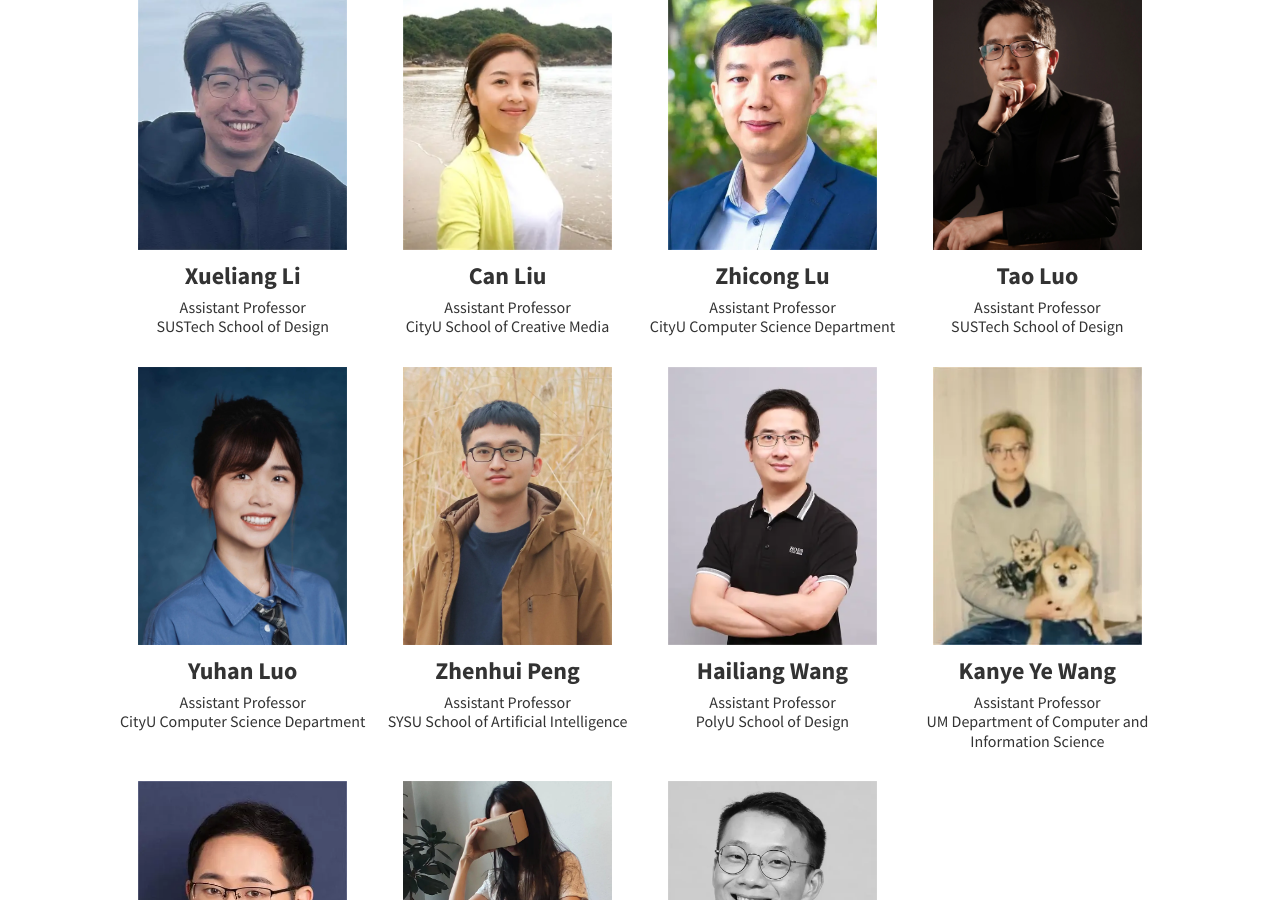
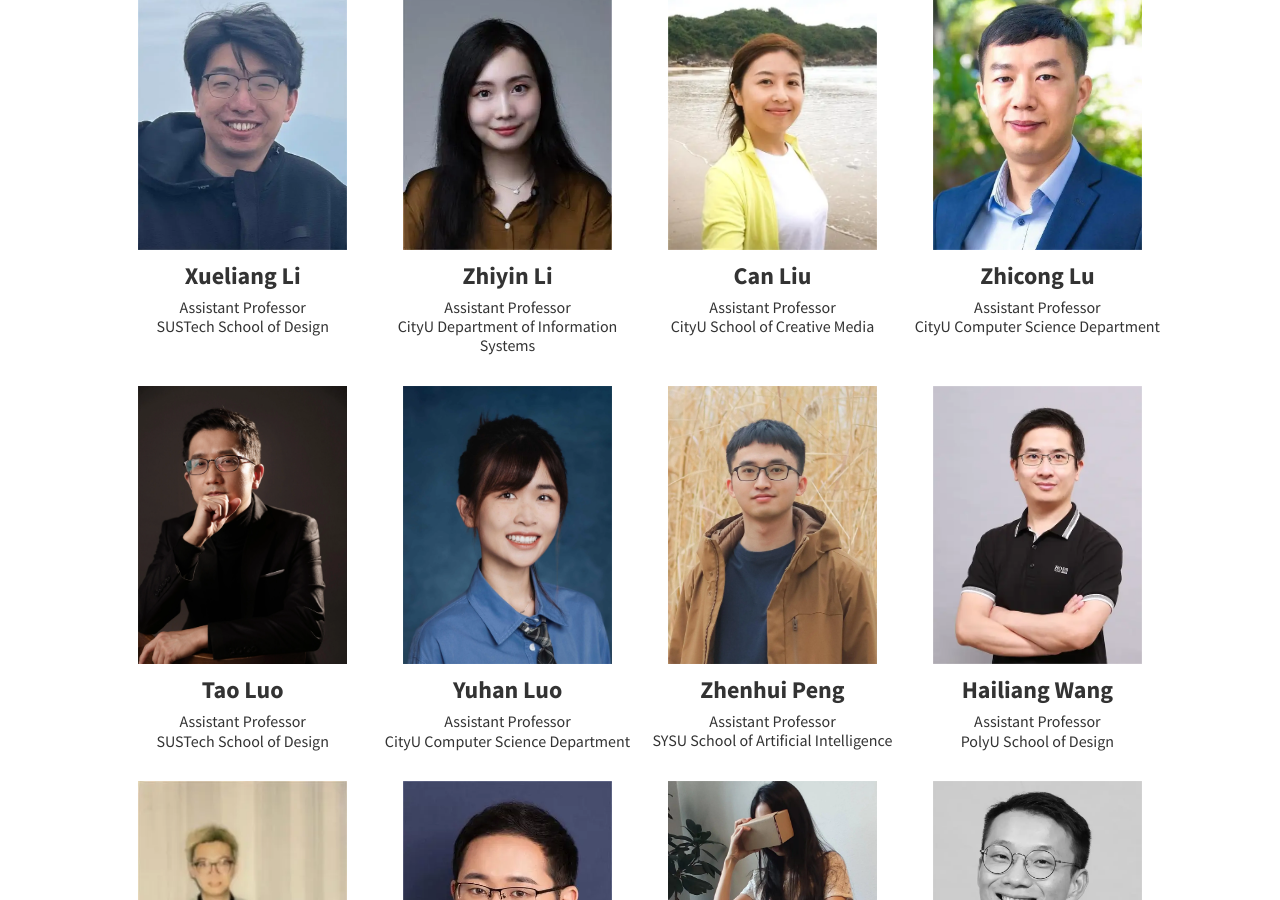
Before and after one commit to Immersive-Design-Group/GBAHCI, a Jekyll site: the page built from pages/faculty.md, in a window 1280 px wide and 900 px high, scrolled down 1818 px. Built offline with Jekyll 4.4.1, drawn with Linux system fonts in a browser that asks for light colours; a script that is not in the unit is left out.

Commit message:
Update Faculty

```diff
--- a/pages/faculty.md
+++ b/pages/faculty.md
@@ -153,6 +153,15 @@ position: 2
         </p>
     </div>
     <div class="figure-grid-item">
+        <a href="https://scholars.cityu.edu.hk/en/persons/zhiyin-li(a9ea6d52-1195-46b0-8bca-f0072ea61a8b).html" target="_blank"  class="image">
+        <img src="\faculty\zhiyin_li.webp" alt="faculty" />
+        </a>
+        <p class="image-caption">
+            <strong>Zhiyin Li</strong><br/>
+            <span class="details">Assistant Professor<br/>CityU Department of Information Systems</span>
+        </p>
+    </div>
+    <div class="figure-grid-item">
         <a href="https://sweb.cityu.edu.hk/canliu/team.html" target="_blank"  class="image">
         <img src="\faculty\prof.liu.webp" alt="faculty" />
         </a>
```
Also changed, not shown: faculty/zhiyin_li.webp (added).
